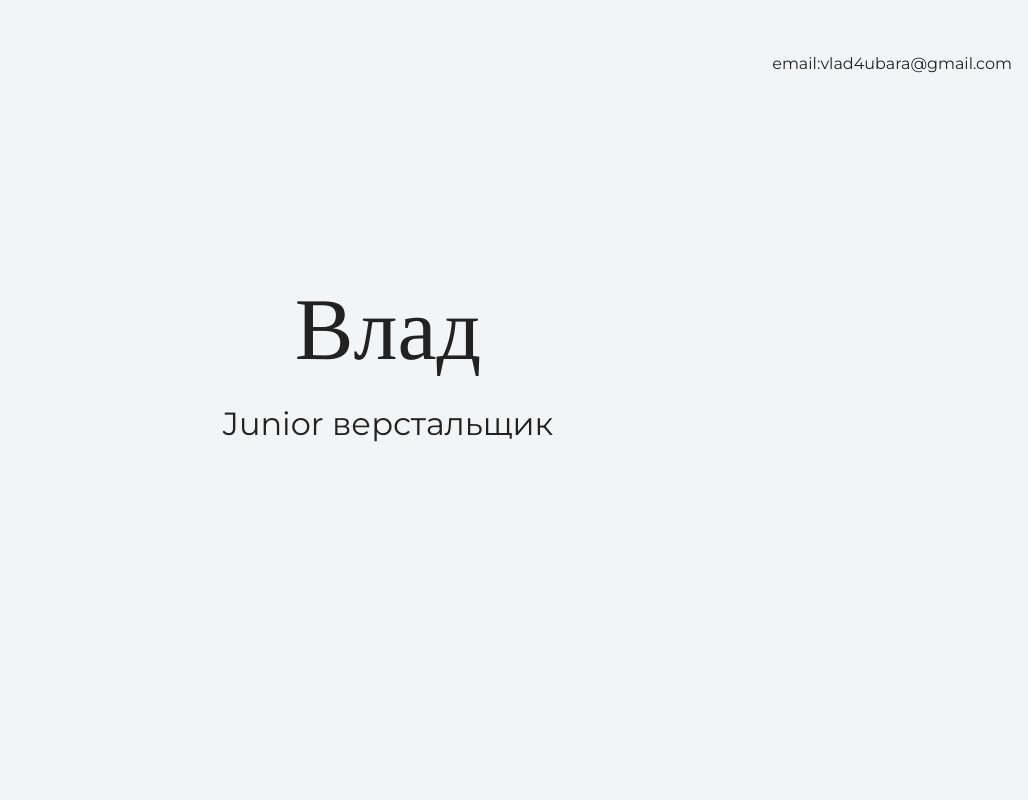
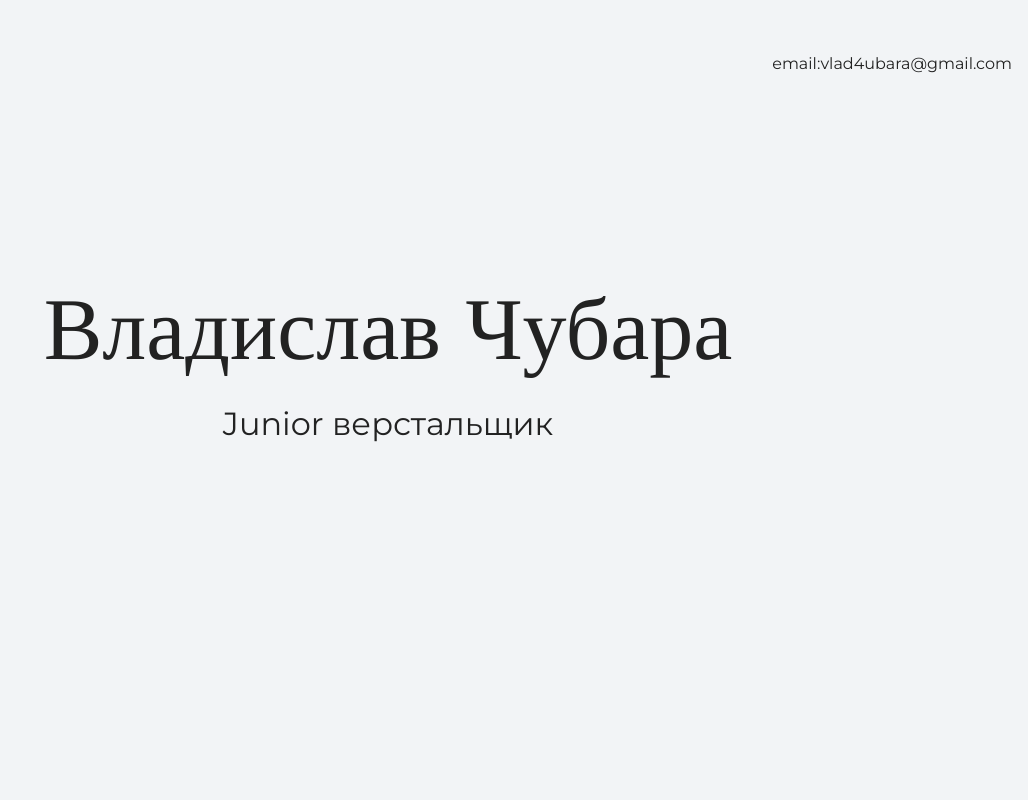
Before and after one commit to vlad4ubara/My-site, a plain HTML site: page index.html in a window 1280 px wide. Shown: the top 800 px of the page, without its empty margins (252-1280 px from the left). Drawn offline with nearby package versions, Linux system fonts and the light colour scheme.

Commit message:
Меняет текст на главной странице

```diff
--- a/index.html
+++ b/index.html
@@ -16,7 +16,7 @@
 
     <section class="hero-image">
       <div class="container">
-      <h1 class="heading">Влад </h1>
+      <h1 class="heading">Владислав Чубара</h1>
       <p>Junior верстальщик</p>
       </div>
     </section>
```
